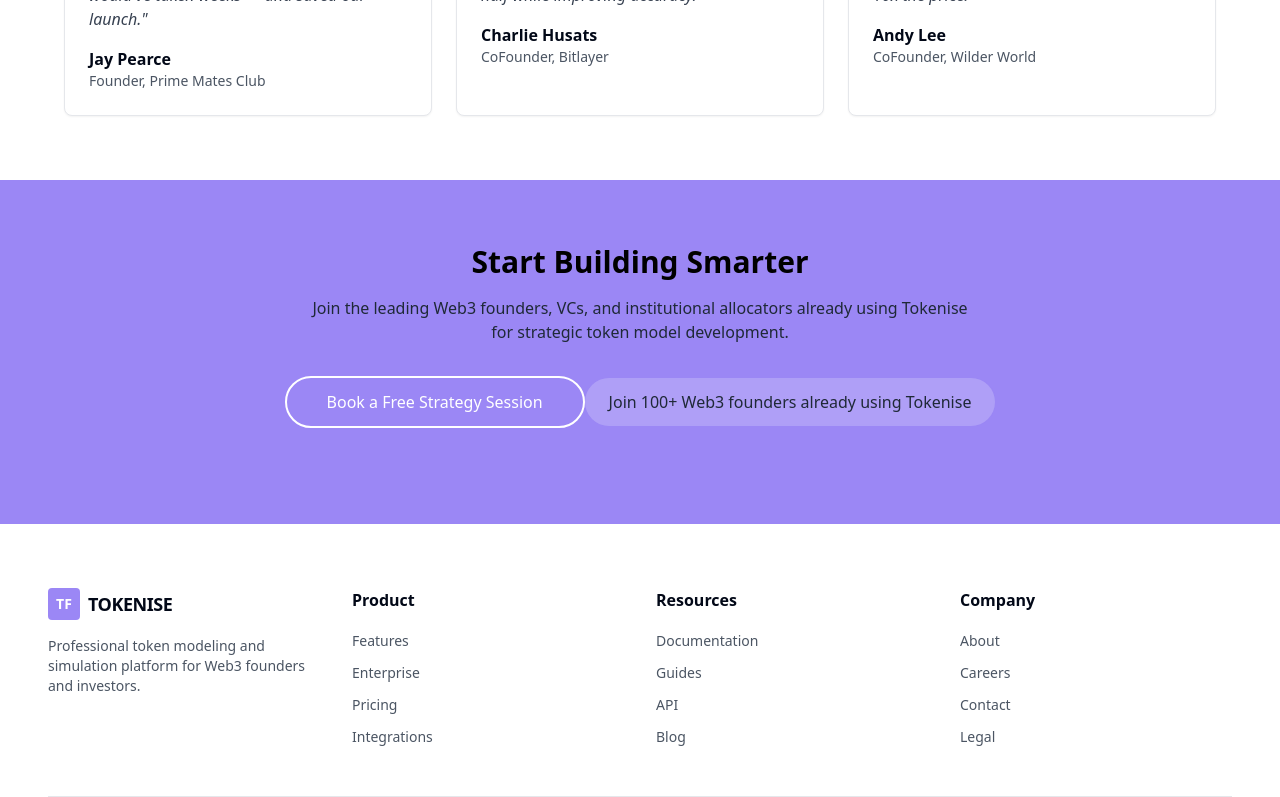
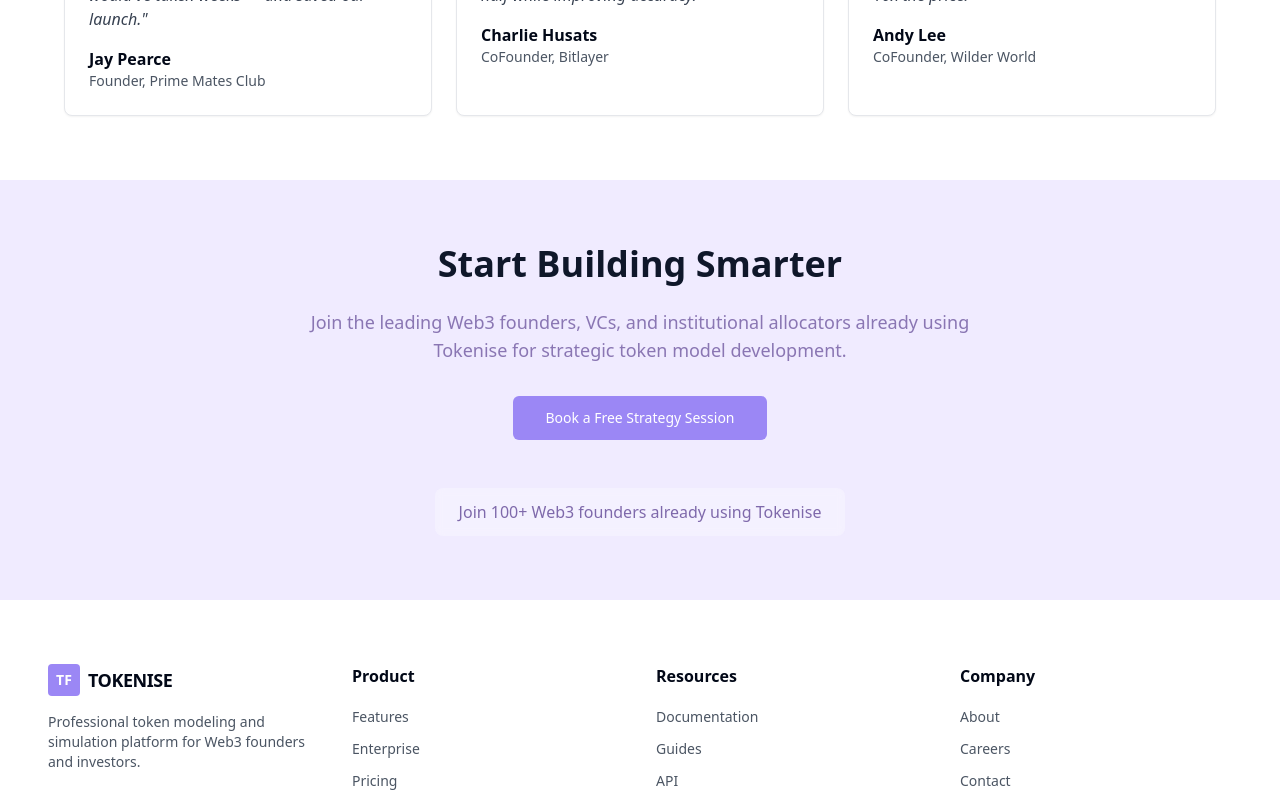
Before and after one commit to FrostyFruit/tokenise-vc-1, a React (Vite) app: page / in a window 1280 px wide. Shown: the part 3258-4055 px from the top of the page. Built offline with nearby package versions, Linux system fonts and the light colour scheme.

Commit message:
Refactor: Update CTA section
Update the CTA section to match the provided code, including changes to styling, button functionality, and content.

```diff
--- a/src/components/CTASection.tsx
+++ b/src/components/CTASection.tsx
@@ -4,20 +4,38 @@ import { Button } from './ui/button';
 import { Link } from 'react-router-dom';
 
 const CTASection: React.FC = () => {
+  const handleScrollToBooking = () => {
+    const bookingSection = document.getElementById('booking-section');
+    if (bookingSection) {
+      bookingSection.scrollIntoView({ behavior: 'smooth' });
+    }
+  };
+
   return (
-    <section className="bg-tokenise-purple py-16 px-6 md:px-12">
+    <section className="py-16 px-6 md:px-12 bg-tokenise-gradient">
       <div className="max-w-4xl mx-auto text-center">
-        <h2 className="text-3xl font-bold mb-4 text-black">Start Building Smarter</h2>
-        <p className="text-gray-800 mb-8 max-w-2xl mx-auto">
+        <h2 className="text-3xl md:text-4xl font-bold mb-6 text-tokenise-black">
+          Start Building Smarter
+        </h2>
+
+        <p className="text-lg text-tokenise-deep-purple/90 mb-8 max-w-2xl mx-auto">
           Join the leading Web3 founders, VCs, and institutional allocators already using Tokenise for strategic token model development.
         </p>
 
-        <Button asChild className="bg-tokenise-purple text-white border-2 border-white hover:bg-tokenise-dark-purple rounded-full py-6 px-10 text-base font-medium mb-8">
-          <Link to="/book">Book a Free Strategy Session</Link>
-        </Button>
+        <div className="flex flex-col sm:flex-row justify-center gap-4 mb-12">
+          <Button
+            size="lg"
+            className="bg-tokenise-purple hover:bg-tokenise-dark-purple text-white"
+            asChild
+          >
+            <Link to="/book">Book a Free Strategy Session</Link>
+          </Button>
+        </div>
 
-        <div className="bg-white/20 backdrop-blur-sm rounded-full py-3 px-6 inline-block">
-          <p className="text-gray-800">Join 100+ Web3 founders already using Tokenise</p>
+        <div className="bg-white/30 backdrop-blur-sm rounded-lg py-3 px-6 inline-block">
+          <p className="text-tokenise-deep-purple font-medium">
+            Join 100+ Web3 founders already using Tokenise
+          </p>
         </div>
       </div>
     </section>
```
